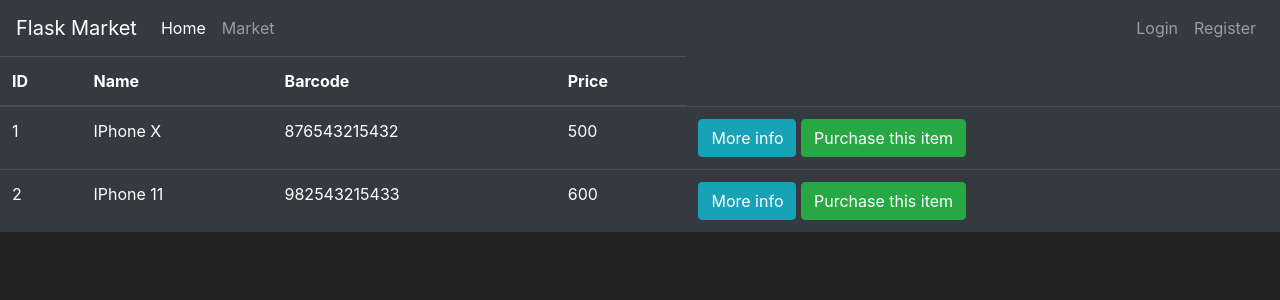
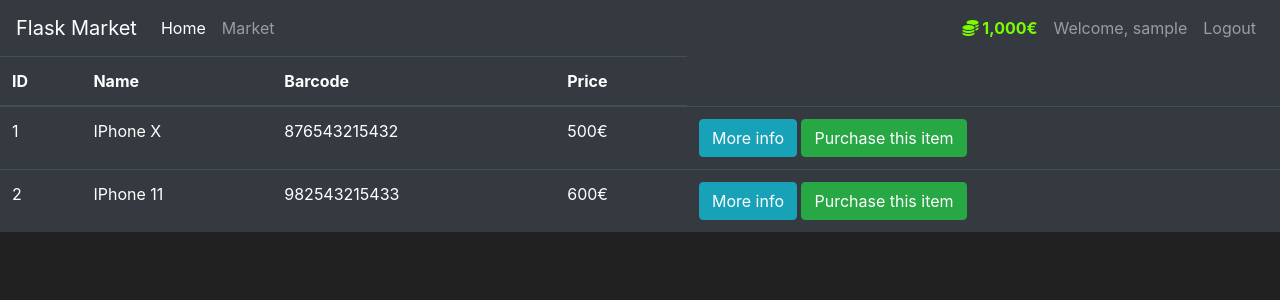
Before and after one commit to IvanSteuerberg/PruebaFlask, a Flask app: page /market in a window 1280 px wide. Shown: the top 300 px of the page. Run offline with Flask 2, Linux system fonts and the light colour scheme; the visitor is signed in with stand-in values (Sample User, id 1); data comes from the database, SQL or seed files in the repository; some libraries are stand-ins or nearby versions.

Commit message:
Datos para usuario logeado

```diff
--- a/app/models.py
+++ b/app/models.py
@@ -38,6 +38,13 @@
     items = db.relationship('Item', backref='owned_user', lazy=True)
 
     @property
+    def prettier_budget(self):
+        if len(str(self.budget)) >= 4:
+            return f'{str(self.budget)[:-3]},{str(self.budget)[-3:]}€'
+        else:
+            return f"{self.budget}€"
+
+    @property
     def password(self):
         return self.password
 
--- a/app/templates/base_template.html
+++ b/app/templates/base_template.html
@@ -27,6 +27,22 @@
                 <a class="nav-link" href="{{ url_for('market_page') }}">Market</a>
             </li>
         </ul>
+          {% if current_user.is_authenticated %}
+            <ul class="navbar-nav">
+                <li class="nav-item">
+                    <a class="nav-link" style="color: lawngreen; font-weight: bold">
+                        <i class="fas fa-coins"></i>
+                        {{ current_user.prettier_budget }}
+                    </a>
+                </li>
+                <li class="nav-item">
+                    <a class="nav-link">Welcome, {{ current_user.username}}</a>
+                </li>
+                <li class="nav-item">
+                    <a class="nav-link" href="#">Logout</a>
+                </li>
+            </ul>
+          {% else %}
             <ul class="navbar-nav">
                 <li class="nav-item">
                     <a class="nav-link" href="{{ url_for('login_page') }}">Login</a>
@@ -35,6 +51,7 @@
                     <a class="nav-link" href="{{ url_for('register_page') }}">Register</a>
                 </li>
             </ul>
+          {% endif %}
       </div>
     </nav>
       {% with messages = get_flashed_messages(with_categories=True) %}
--- a/app/templates/market.html
+++ b/app/templates/market.html
@@ -20,7 +20,7 @@
                 <td>{{item.id}}</td>
                 <td>{{item.name}}</td>
                 <td>{{item.barcode}}</td>
-                <td>{{item.price}}</td>
+                <td>{{item.price}}€</td>
                 <td>
                     <button class="btn btn-outline btn-info">More info</button>
                     <button class="btn btn-outline btn-success">Purchase this item</button>
```
Lines whose indentation alone changed are shown as unchanged.
